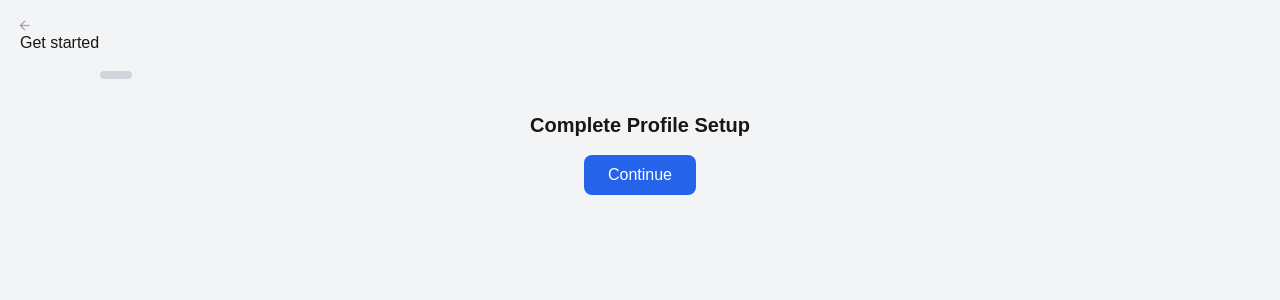
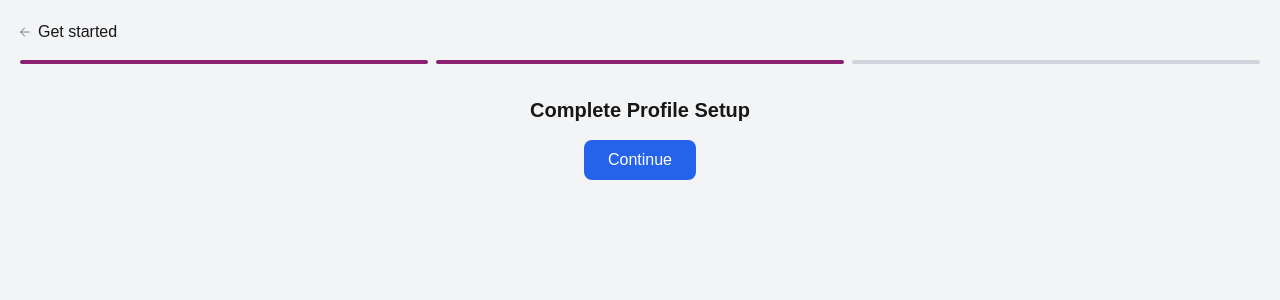
Before and after one commit to kendoriddy/next-app, a Next.js app: page /ssg/onboarding in a window 1280 px wide. Both pictures are taken after a click on the button "Continue". Shown: the top 300 px of the page. Built offline with nearby package versions, Linux system fonts and the light colour scheme.

Commit message:
style: progress bar styling

```diff
--- a/src/pages/ssg/onboarding/index.tsx
+++ b/src/pages/ssg/onboarding/index.tsx
@@ -22,13 +22,16 @@ const OnboardingPage = () => {
     <div className="min-h-screen flex flex-col justify-start bg-gray-100 p-5">
       {/* Back Arrow */}
       {step > 1 ? (
-        <button onClick={handlePrevious} className="self-start gap-3 mb-4">
+        <button
+          onClick={handlePrevious}
+          className="self-start gap-2 mb-4 flex items-center justify-start"
+        >
           <Image src="/l-nav2.png" alt="back_arrow" width={10} height={10} />{" "}
-          <span>Get started</span>
+          <span className="font-medium text-base">Get started</span>
         </button>
       ) : (
         <Link href="/ssg/welcome">
-          <span className="self-start gap-3 mb-4 flex items-center justify-start">
+          <span className="self-start gap-2 mb-4 flex items-center justify-start">
             <Image src="/l-nav2.png" alt="back_arrow" width={10} height={10} />
             <span className="font-medium text-base">Get started</span>
           </span>
@@ -36,11 +39,11 @@ const OnboardingPage = () => {
       )}
 
       {/* Progress Bar */}
-      <div className="flex space-x-2 mb-8">
+      <div className="flex space-x-2 mb-8 w-full">
         {[1, 2, 3].map((i) => (
           <div
             key={i}
-            className={`h-2 w-8 rounded-lg ${step >= i ? "bg-brown-600" : "bg-gray-300"}`}
+            className={`flex-1 h-1 rounded-lg ${step >= i ? "bg-[#8A226F]" : "bg-gray-300"}`}
           ></div>
         ))}
       </div>
```
